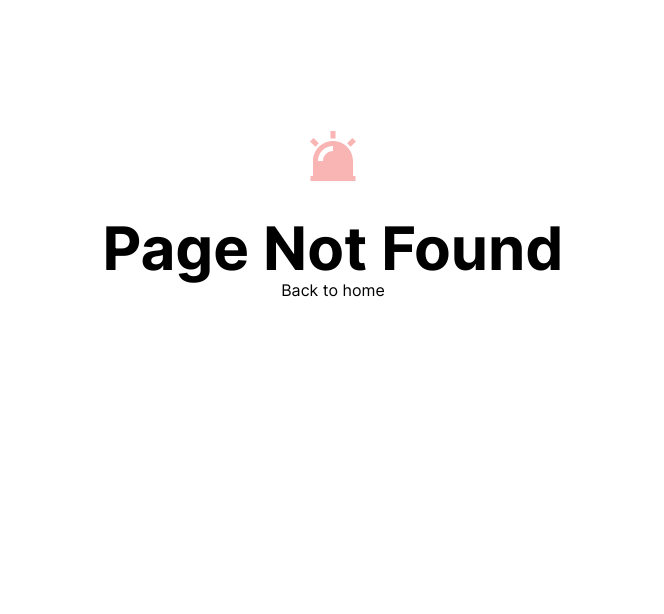
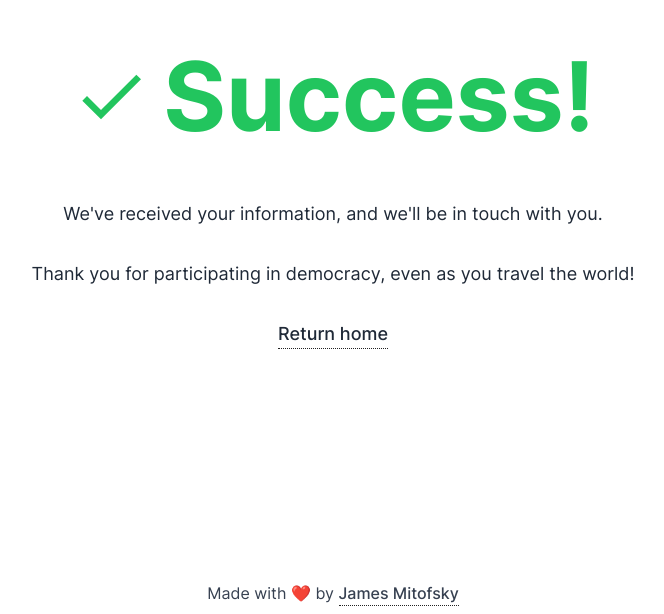
Before and after one commit to JamesMitofsky/ESN-Caen-Votes, a Next.js app: page /success in a window 1280 px wide. Before the commit this address had no page. Shown: the part 186-800 px from the top of the page, without its empty margins (307-971 px from the left). Built offline with nearby package versions, Linux system fonts and the light colour scheme.

Commit message:
feat(add page): add success page & country option to the form input

```diff
--- a/src/app/layout.tsx
+++ b/src/app/layout.tsx
@@ -4,6 +4,8 @@ import * as React from 'react';
 import '@/styles/globals.css';
 // !STARTERCONF This is for demo purposes, remove @/styles/colors.css import immediately
 import '@/styles/colors.css';
+
+import UnderlineLink from '@/components/links/UnderlineLink';
 
 import { siteConfig } from '@/constant/config';
 
@@ -54,7 +56,17 @@ export default function RootLayout({
 }) {
   return (
     <html>
-      <body>{children}</body>
+      <body>
+        <main className='layout relative flex min-h-screen flex-col items-center justify-center py-12 text-center'>
+          {children}
+          <footer className='absolute bottom-2 text-gray-700'>
+            Made with ❤️ by{' '}
+            <UnderlineLink href='https://jamesm.it'>
+              James Mitofsky
+            </UnderlineLink>
+          </footer>
+        </main>
+      </body>
     </html>
   );
 }
--- a/src/app/page.tsx
+++ b/src/app/page.tsx
@@ -5,7 +5,6 @@ import Head from 'next/head';
 import Image from 'next/image';
 import '@/lib/env';
 
-import UnderlineLink from '@/components/links/UnderlineLink';
 import TextAnimation from '@/components/TextAnimation';
 import { VotingPlanForm } from '@/components/VotingPlanForm';
 
@@ -35,12 +34,11 @@ export default function HomePage() {
   ];
 
   return (
-    <main>
+    <>
       <Head>
         <title>Make a plan to vote</title>
       </Head>
-      <section className='bg-white'>
-        <div className='layout relative flex min-h-screen flex-col items-center justify-center py-12 text-center'>
+
       <div className='flex gap-3 justify-center items-center mb-6 w-full'>
         <h1 className='flex flex-col gap-6 text-5xl md:text-8xl w-full items-center'>
           <motion.span
@@ -69,8 +67,8 @@ export default function HomePage() {
           transition={{ duration: 0.5, delay: 0.5 }}
           className='text-lg'
         >
-              Voting while studying abroad can be tricky. Never fear! We're here
-              to help!
+          Voting while studying abroad can be tricky. Never fear! We're here to
+          help!
         </motion.span>
         <motion.span
           initial={{ opacity: 0 }}
@@ -79,11 +77,10 @@ export default function HomePage() {
           className='text-md max-w-3xl'
         >
           Elections are happening on various schedules around the world, and
-              we're committed to making sure you succeed in participating in
-              yours, no matter where you're from. Even if you haven't been
-              involved in elections in the past or don't know when the next one
-              is, we'll work with you to figure it out! It all begins with a
-              committment: to vote.
+          we're committed to making sure you succeed in participating in yours,
+          no matter where you're from. Even if you haven't been involved in
+          elections in the past or don't know when the next one is, we'll work
+          with you to figure it out! It all begins with a committment: to vote.
         </motion.span>
         <motion.span
           initial={{ opacity: 0 }}
@@ -95,14 +92,6 @@ export default function HomePage() {
         </motion.span>
       </div>
       <VotingPlanForm />
-          <footer className='absolute bottom-2 text-gray-700'>
-            Made with ❤️ by{' '}
-            <UnderlineLink href='https://jamesm.it'>
-              James Mitofsky
-            </UnderlineLink>
-          </footer>
-        </div>
-      </section>
-    </main>
+    </>
   );
 }
--- /dev/null
+++ b/src/app/success/page.tsx
@@ -0,0 +1,55 @@
+'use client';
+
+import { motion } from 'framer-motion';
+import { MdDone } from 'react-icons/md';
+import '@/lib/env';
+
+import UnderlineLink from '@/components/links/UnderlineLink';
+export default function HomePage() {
+  return (
+    <>
+      <div className='flex gap-3 justify-center items-center mb-6 w-full'>
+        <h1 className='flex flex-col gap-6 text-5xl md:text-8xl w-full items-center text-green-500'>
+          <motion.span
+            className='flex gap-3 items-center'
+            initial={{ opacity: 0, y: 20 }}
+            animate={{ opacity: 1, y: 0 }}
+            transition={{ duration: 0.5 }}
+          >
+            <MdDone size={80} />
+            Success!
+          </motion.span>
+        </h1>
+      </div>
+      <div className='gap-8 py-8 flex flex-col text-gray-800 items-center'>
+        <motion.span
+          initial={{ opacity: 0 }}
+          animate={{ opacity: 1 }}
+          transition={{ duration: 0.5, delay: 0.5 }}
+          className='text-lg'
+        >
+          We've received your information, and we'll be in touch with you.
+        </motion.span>
+        <motion.span
+          initial={{ opacity: 0 }}
+          animate={{ opacity: 1 }}
+          transition={{ duration: 0.5, delay: 1 }}
+          className='text-lg'
+        >
+          Thank you for participating in democracy, even as you travel the
+          world!
+        </motion.span>
+        <motion.span
+          initial={{ opacity: 0 }}
+          animate={{ opacity: 1 }}
+          transition={{ duration: 0.5, delay: 1.5 }}
+          className='text-lg'
+        >
+          <UnderlineLink target='_self' href='/'>
+            Return home
+          </UnderlineLink>
+        </motion.span>
+      </div>
+    </>
+  );
+}
--- a/src/components/VotingPlanForm.tsx
+++ b/src/components/VotingPlanForm.tsx
@@ -30,6 +30,16 @@ export const VotingPlanForm = () => {
       <div className='md:flex md:items-center mb-6'>
         <input
           className='bg-gray-200 appearance-none border-2 border-gray-200 rounded w-full py-2 px-4 text-gray-700 leading-tight focus:outline-none focus:bg-white focus:border-purple-500'
+          id='country'
+          type='country'
+          name='country'
+          placeholder='Country'
+          required
+        />
+      </div>
+      <div className='md:flex md:items-center mb-6'>
+        <input
+          className='bg-gray-200 appearance-none border-2 border-gray-200 rounded w-full py-2 px-4 text-gray-700 leading-tight focus:outline-none focus:bg-white focus:border-purple-500'
           id='email'
           type='email'
           name='email'
@@ -40,7 +50,7 @@ export const VotingPlanForm = () => {
       <input
         type='hidden'
         name='redirect'
-        value='https://web3forms.com/success'
+        value='https://esn-caen-votes.vercel.app/success'
       />
       <div className='flex justify-center'>
         <button
```
Lines whose indentation alone changed are shown as unchanged.
